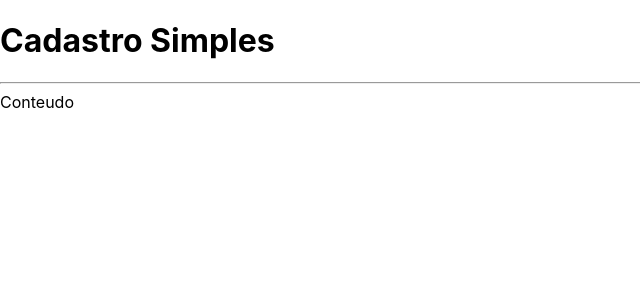
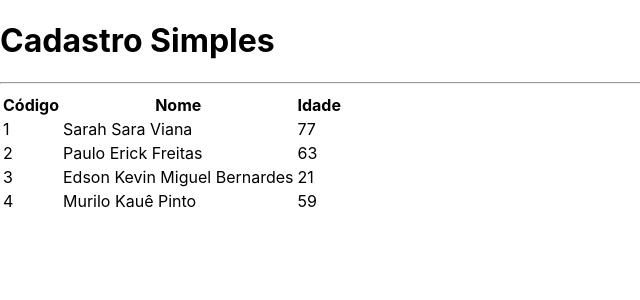
Before and after one commit to stanycruz/next-crud, a Next.js app: page / in a window 1280 px wide. Shown: the top 300 px of the page, without its empty margins (0-640 px from the left). Built offline with nearby package versions, Linux system fonts and the light colour scheme.

Commit message:
Componente Tabela #01

```diff
--- /dev/null
+++ b/src/components/Tabela.tsx
@@ -0,0 +1,42 @@
+import Cliente from '../core/Cliente'
+
+interface TabelaProps {
+    clientes: Cliente[]
+}
+
+export default function Tabela(props: TabelaProps) {
+
+    function renderizarCabecalho() {
+        return (
+            <tr>
+                <th>Código</th>
+                <th>Nome</th>
+                <th>Idade</th>
+                <th></th>
+            </tr>
+        )
+    }
+
+    function renderizarDados() {
+        return props.clientes?.map((cliente, i) => {
+            return (
+                <tr key={cliente.id}>
+                    <td>{cliente.id}</td>
+                    <td>{cliente.nome}</td>
+                    <td>{cliente.idade}</td>
+                </tr>
+            )
+        })
+    }
+
+    return (
+        <table>
+            <thead>
+                {renderizarCabecalho()}
+            </thead>
+            <tbody>
+                {renderizarDados()}
+            </tbody>
+        </table>
+    )
+}
--- a/src/pages/index.tsx
+++ b/src/pages/index.tsx
@@ -1,6 +1,15 @@
 import Layout from '../components/Layout'
+import Tabela from '../components/Tabela'
+import Cliente from '../core/Cliente'
 
 export default function Home() {
+
+  const clientes = [
+    new Cliente('Sarah Sara Viana', 77, '1'),
+    new Cliente('Paulo Erick Freitas', 63, '2'),
+    new Cliente('Edson Kevin Miguel Bernardes', 21, '3'),
+    new Cliente('Murilo Kauê Pinto', 59, '4'),
+  ]
   return (
     <div className={`
       flex justify-center items-center h-screen
@@ -8,7 +17,7 @@
       text-white
     `}>
       <Layout titulo="Cadastro Simples">
-        <span>Conteudo</span>
+        <Tabela clientes={clientes}></Tabela>
       </Layout>
     </div>
   )
```
